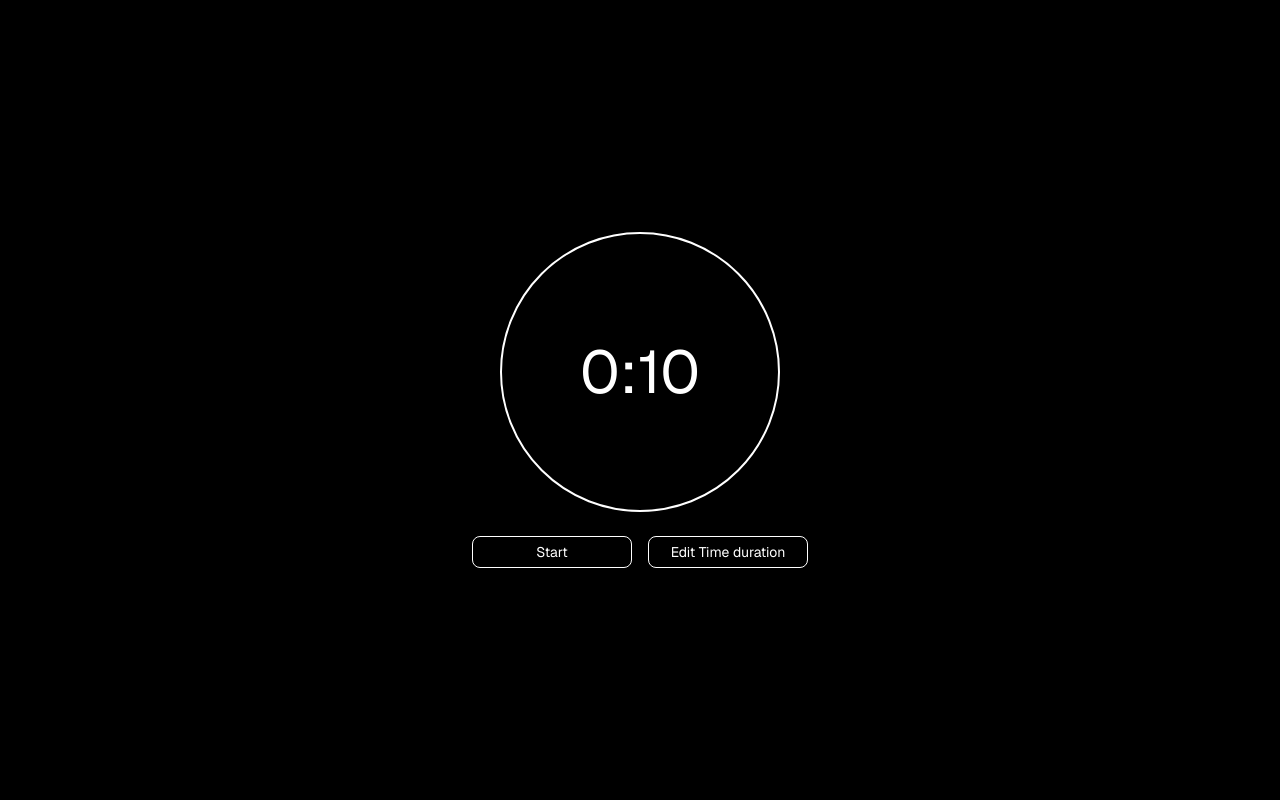
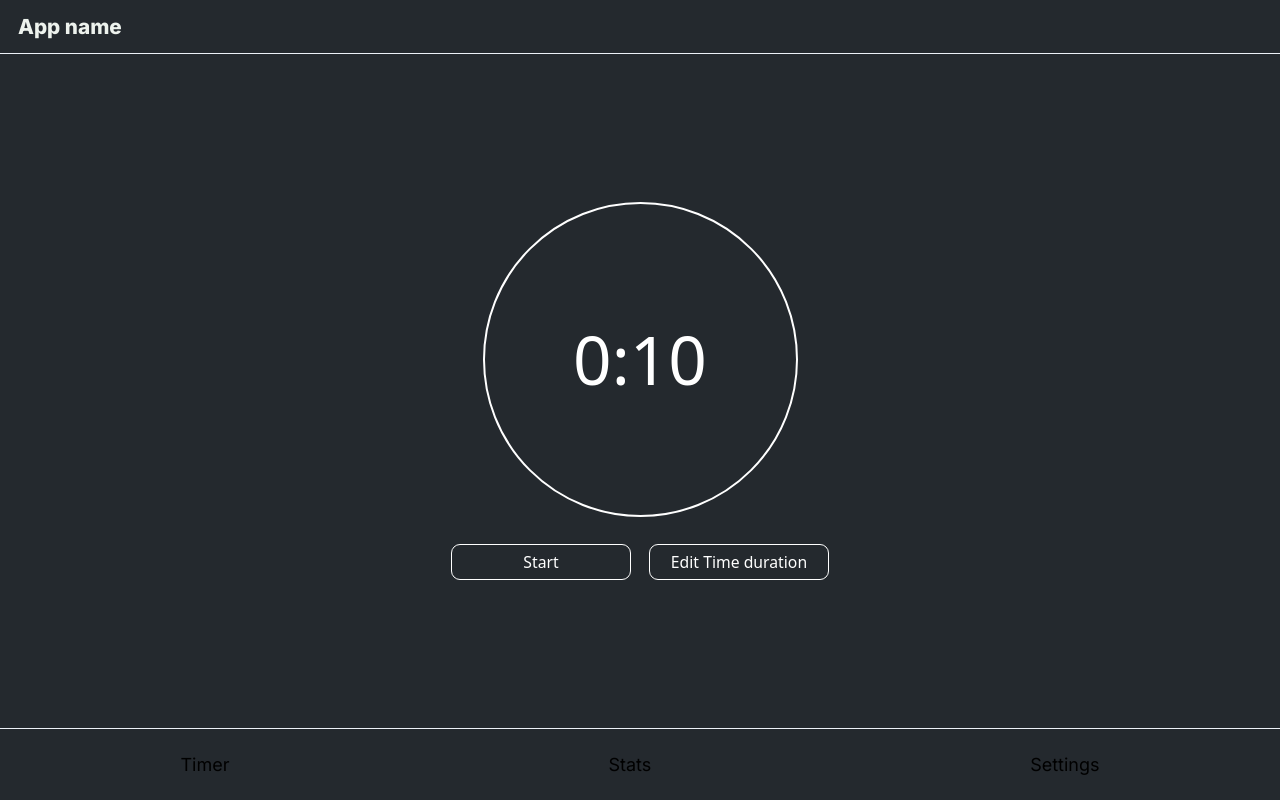
Before and after one commit to Mario-escorcia/Pomodoro-app, a Next.js app: page / in a window 1280 px wide. Built offline with nearby package versions, Linux system fonts and the light colour scheme.

Commit message:
starting the redisign of the pomodoro app

```diff
--- a/src/app/globals.css
+++ b/src/app/globals.css
@@ -1,28 +1,22 @@
 @import "tailwindcss";
 
 :root {
-  --background: #ffffff;
-  --foreground: #171717;
-}
+  --primary: #1a2f2b;
+  --secondary: #a7d7c5;
+  --tertiary: #f4f9f4;
+  --neutral: #24292e;
 
-@theme inline {
-  --color-background: var(--background);
-  --color-foreground: var(--foreground);
-  --font-sans: var(--font-geist-sans);
-  --font-mono: var(--font-geist-mono);
-}
+  --neutral-50: #edf1f8;
 
-@media (prefers-color-scheme: dark) {
-  :root {
-    --background: #0a0a0a;
-    --foreground: #ededed;
-  }
+  --tertiary-50: #edf2ed;
 }
 
 body {
-  background: var(--background);
-  color: var(--foreground);
-  font-family: Arial, Helvetica, sans-serif;
+  background: var(--neutral);
+}
+
+html {
+  font-size: 18px;
 }
 
 /* ocultar flechas en input[type=number] */
@@ -41,3 +35,16 @@ body {
 .no-spin::-ms-expand {
   display: none; /* IE/Edge antiguos */
 }
+
+h1,
+h2 {
+  font-weight: 800;
+}
+
+h1 {
+  font-size: 1.5rem;
+}
+
+h2 {
+  font-size: 1.15rem;
+}
--- a/src/app/layout.tsx
+++ b/src/app/layout.tsx
@@ -1,15 +1,12 @@
 import type { Metadata } from "next";
-import { Geist, Geist_Mono } from "next/font/google";
+import { Inter } from "next/font/google";
 import "./globals.css";
+import { Navbar } from "@/shared/components/Navbar";
+import { Footer } from "@/shared/components/Footer";
 
-const geistSans = Geist({
-  variable: "--font-geist-sans",
+const interFont = Inter({
   subsets: ["latin"],
-});
-
-const geistMono = Geist_Mono({
-  variable: "--font-geist-mono",
-  subsets: ["latin"],
+  weight: ["800", "600", "400"],
 });
 
 export const metadata: Metadata = {
@@ -23,11 +20,12 @@ export default function RootLayout({
   children: React.ReactNode;
 }>) {
   return (
-    <html
-      lang="en"
-      className={`${geistSans.variable} ${geistMono.variable} h-full antialiased`}
-    >
-      <body className="min-h-full flex flex-col">{children}</body>
+    <html lang="en" className={`${interFont.className} h-full antialiased`}>
+      <body className="min-h-full flex flex-col">
+       <Navbar/>
+        {children}
+       <Footer/>
+      </body>
     </html>
   );
 }
--- a/src/app/page.tsx
+++ b/src/app/page.tsx
@@ -2,7 +2,7 @@ import { Timer } from "@/features/Timer/components/Timer";
 
 export default function Home() {
   return (
-    <div className="flex flex-col flex-1 items-center justify-center font-sans bg-black">
+    <div className="flex flex-col flex-1 items-center justify-center font-sans">
       <Timer></Timer>
     </div>
   );
--- /dev/null
+++ b/src/shared/components/Footer.tsx
@@ -0,0 +1,10 @@
+export const Footer = () => {
+  return (
+    <footer className=" w-full h-16 flex items-center gap-4 justify-around border-t border-(--neutral-50)">
+      {/* footer content here */}
+      <div>Timer</div>
+      <div>Stats</div>
+      <div>Settings</div>
+    </footer>
+  );
+};
--- /dev/null
+++ b/src/shared/components/Navbar.tsx
@@ -0,0 +1,9 @@
+"use client";
+
+export const Navbar = () => {
+  return (
+    <nav className="w-full h-12 px-4 flex items-center border-b border-(--neutral-50)">
+      <h2 className="text-(--tertiary-50)">App name</h2>
+    </nav>
+  );
+};
```
